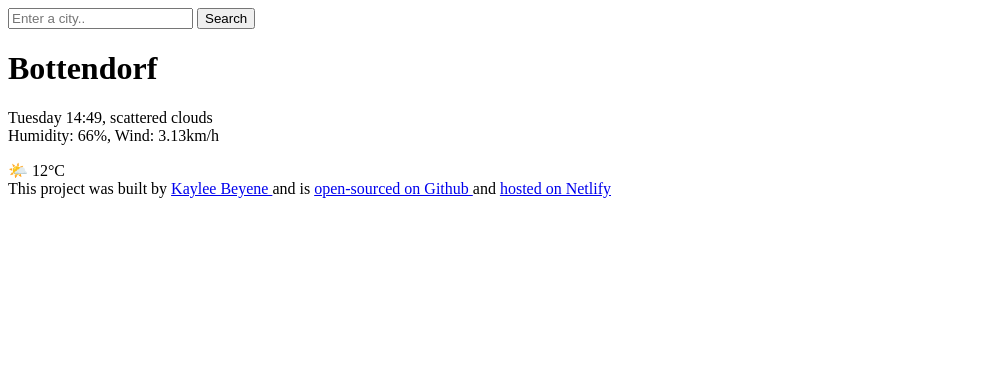
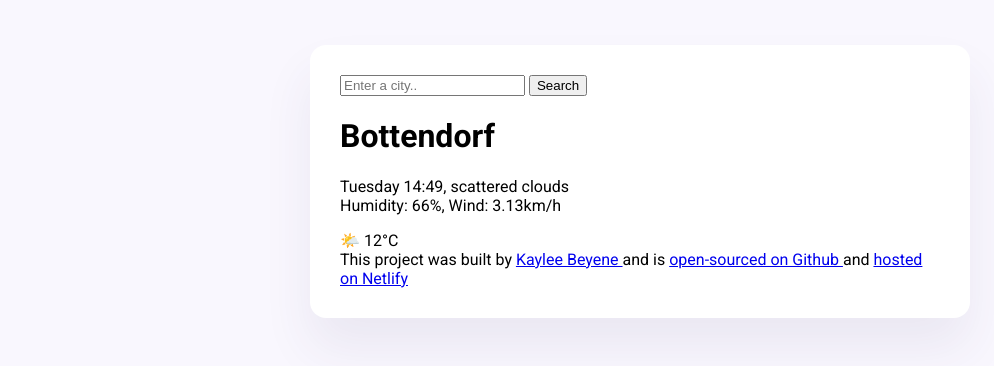
Before and after one commit to KayleeBeyene/meteo-app, a plain HTML site: page index.html in a window 1280 px wide. Shown: the whole page, without its empty margins (0-994 px from the left). Drawn offline with Linux system fonts and the light colour scheme.

Commit message:
Styled the main container and addded the custom font

```diff
--- a/index.html
+++ b/index.html
@@ -3,9 +3,14 @@
 <head>
     <meta charset="UTF-8">
     <meta name="viewport" content="width=device-width, initial-scale=1.0">
+    <link rel="preconnect" href="https://fonts.googleapis.com">
+<link rel="preconnect" href="https://fonts.gstatic.com" crossorigin>
+<link href="https://fonts.googleapis.com/css2?family=Roboto:ital,wght@0,100..900;1,100..900&display=swap" rel="stylesheet">
+    <link rel="stylesheet" href="/src/style.css">
     <title>Weather App | VAnilla JS</title>
 </head>
 <body>
+    <div class="weather-app">
     <header>
         <form>
             <input type="search" placeholder="Enter a city.." required />
@@ -19,9 +24,10 @@
         <br />
         Humidity: 66%, Wind: 3.13km/h
     </p>
-</div>
+    </div>
     <div>🌤️ 12°C</div>
     <footer>This project was built by <a href="https://github.com/KayleeBeyene" target="_blank">Kaylee Beyene </a>
     and is <a href="https://github.com/KayleeBeyene/meteo-app" target="_blank">open-sourced on Github </a>and <a href="https://kayleebeyeneweatherapp.netlify.app/" target="_blank">hosted on Netlify</a></footer>
+</div>
 </body>
 </html>
--- /dev/null
+++ b/src/style.css
@@ -0,0 +1,13 @@
+body {
+    background-color: #f9f7fe;
+    font-family: "Roboto", serif;
+}
+
+.weather-app {
+    background: white;
+    max-width: 600px;
+    margin: 45px auto;
+    box-shadow: 0 30px 50px rgba(65, 50, 100, 0.08);
+    border-radius: 16px;
+    padding: 30px;
+}
```
